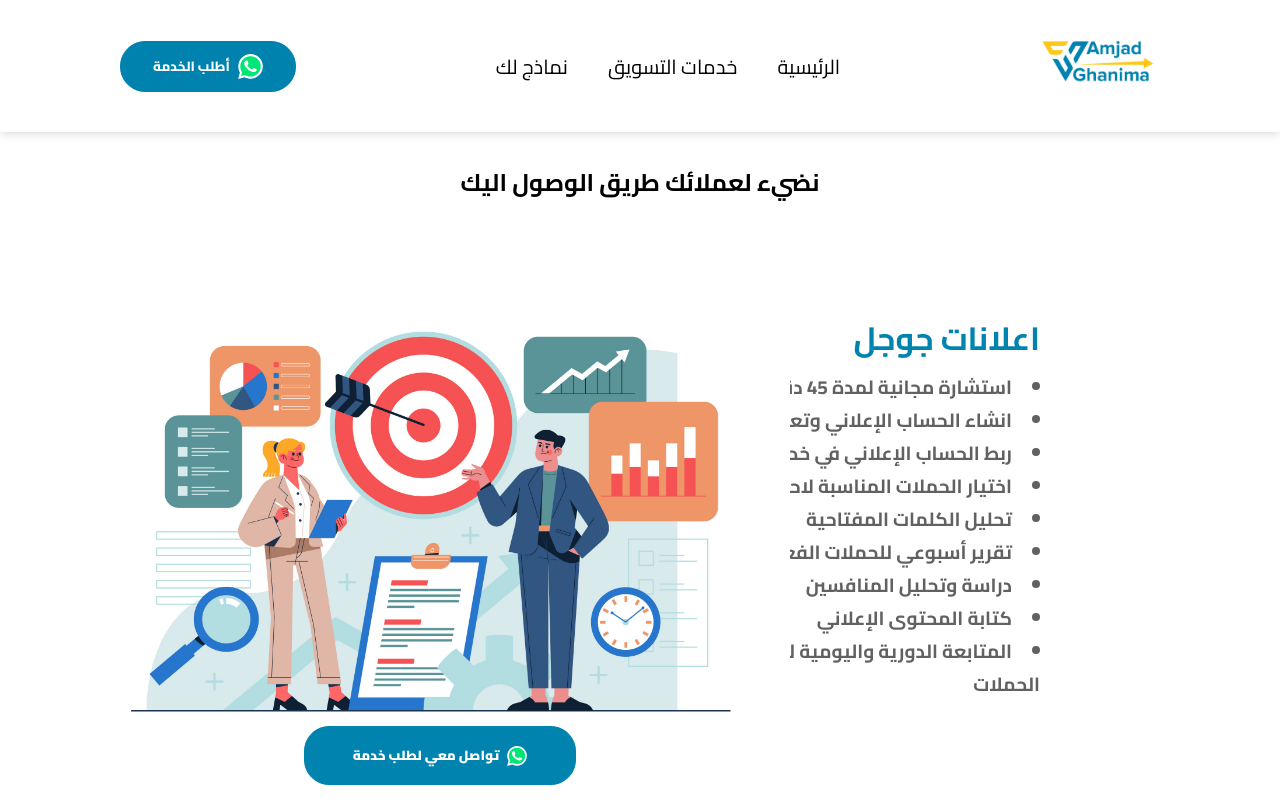
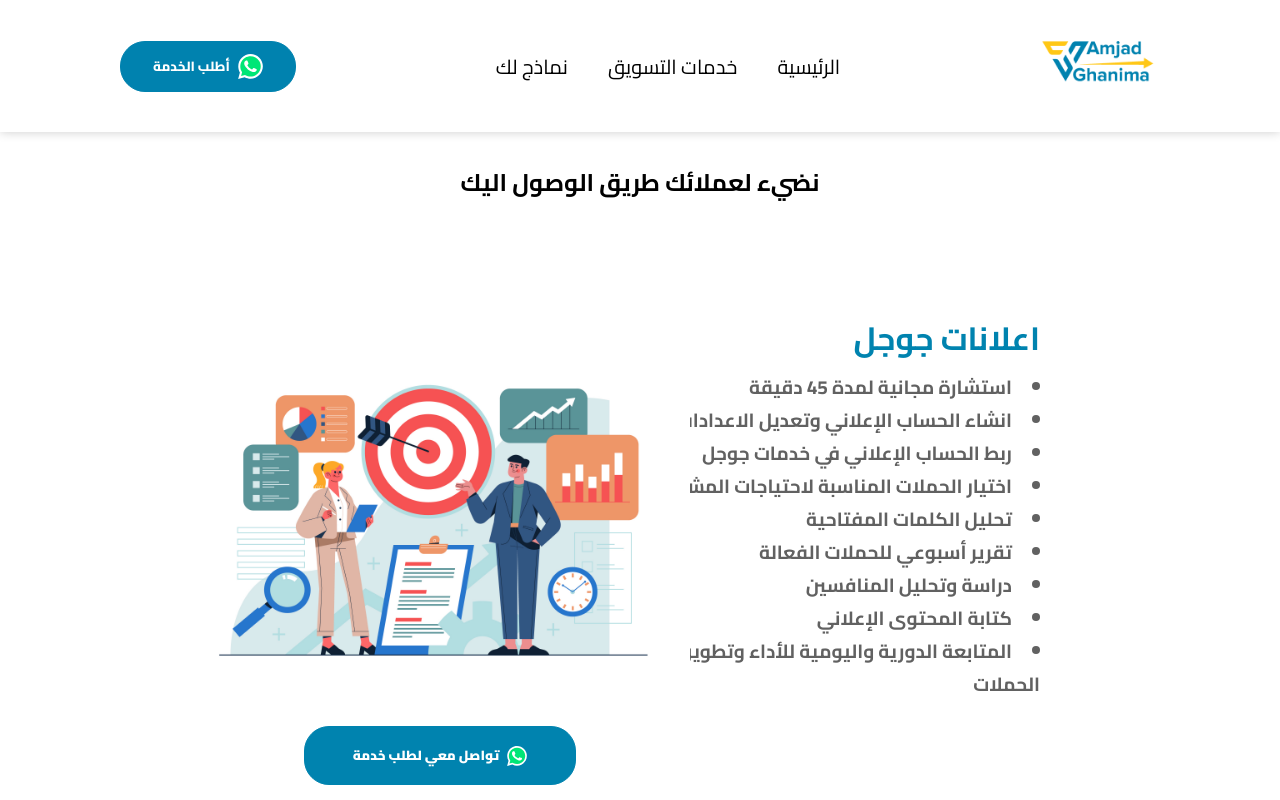
Before and after one commit to mo7amedehab97/amjad_ghanima, a React (Vite) app: page /services in a window 1280 px wide. Shown: the top 800 px of the page. Built offline with nearby package versions, Linux system fonts and the light colour scheme.

Commit message:
Update index.css

```diff
--- a/src/components/ServiceComp/index.css
+++ b/src/components/ServiceComp/index.css
@@ -54,7 +54,7 @@
 }
 
 .right img {
-    width: 700px;
+    width: 500px;
     height: 400px;
     object-fit: cover;
 }
```
